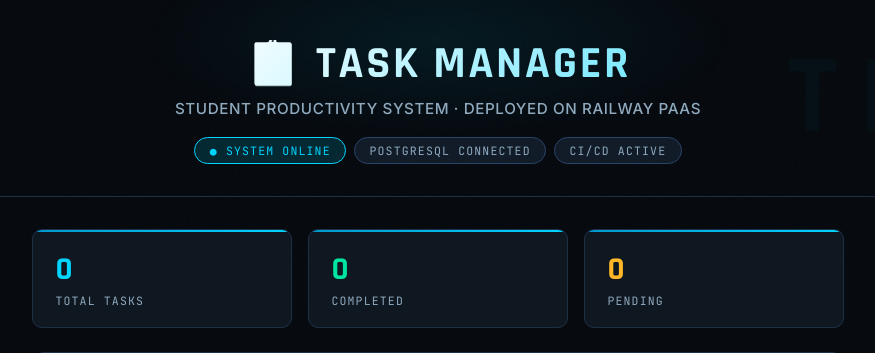
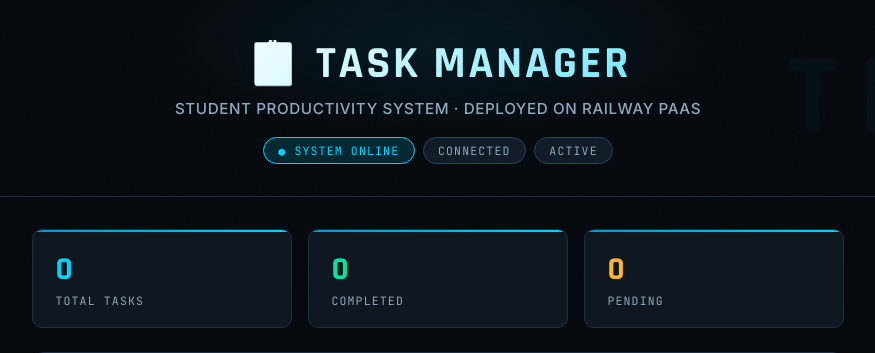
Before and after one commit to Modestnakiroya/task-manager, a Flask app: page / in a window 1280 px wide. Shown: the top 353 px of the page, without its empty margins (202-1077 px from the left). Run offline with Flask 3, Linux system fonts and the light colour scheme.

Commit message:
Enhanced UI with modern design

```diff
--- a/templates/index.html
+++ b/templates/index.html
@@ -462,8 +462,8 @@
             <p>Student Productivity System · Deployed on Railway PaaS</p>
             <div class="header-nav">
                 <span class="nav-pill active">● System Online</span>
-                <span class="nav-pill">PostgreSQL Connected</span>
-                <span class="nav-pill">CI/CD Active</span>
+                <span class="nav-pill"> Connected</span>
+                <span class="nav-pill">Active</span>
             </div>
         </div>
     </div>
```
